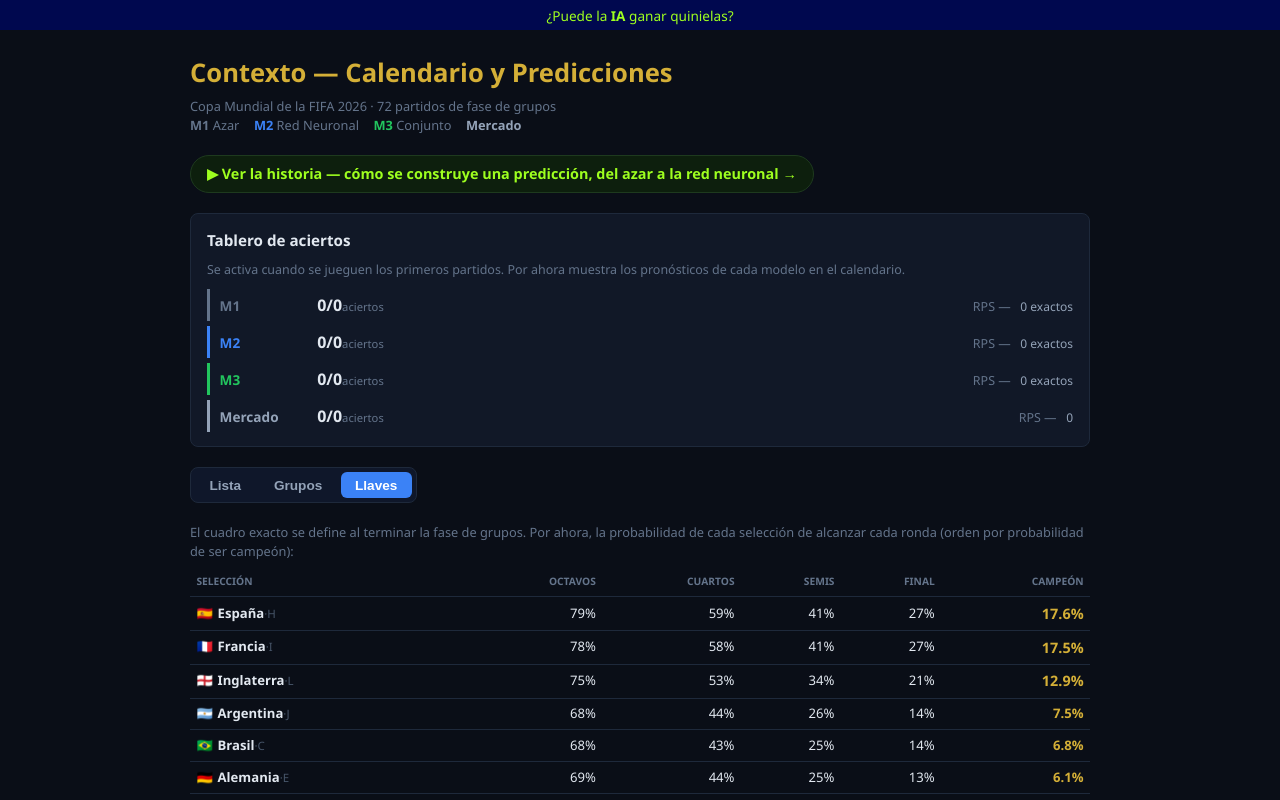
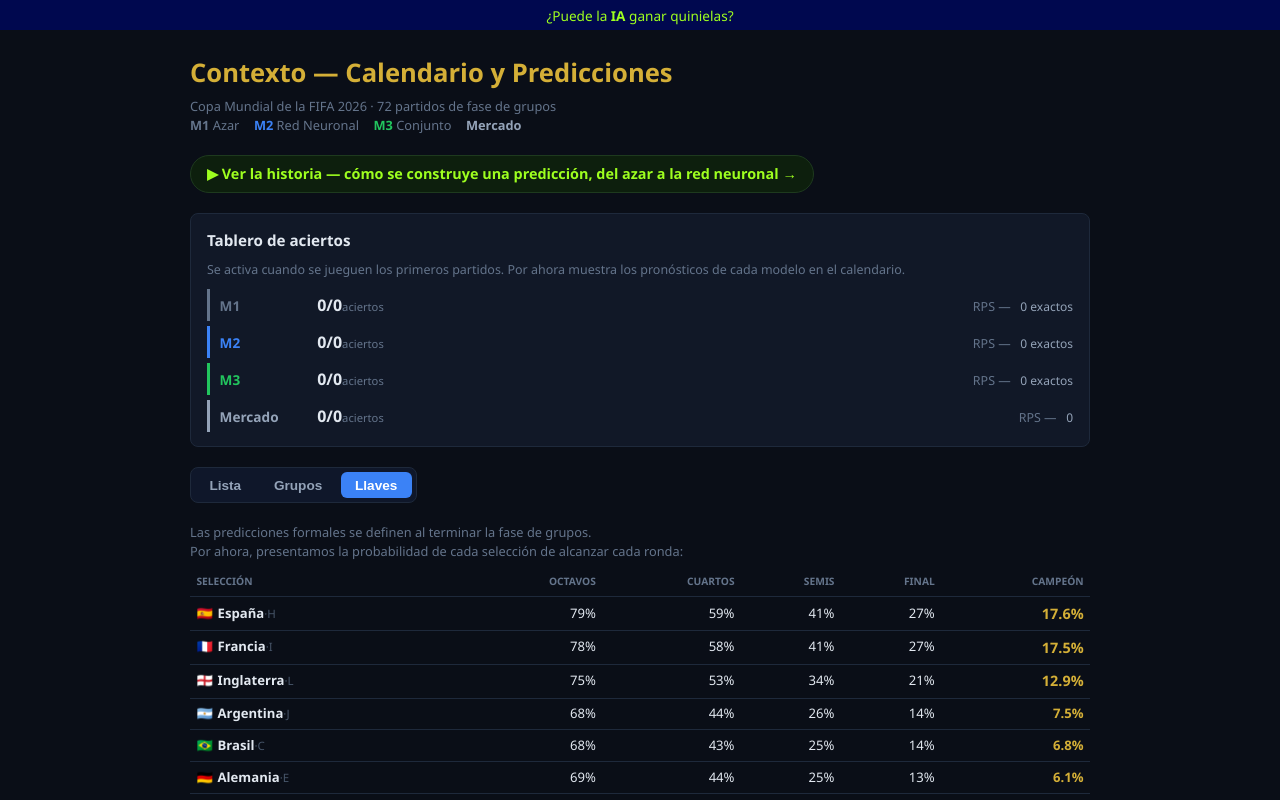
Before and after one commit to innovationwizard/2026WC, a SvelteKit app in the folder web/: page / in a window 1280 px wide. Both pictures are taken after a click on the button "Llaves". Shown: the top 800 px of the page. Built offline with nearby package versions, Linux system fonts and the light colour scheme.

Commit message:
Copy: refine narrative + Llaves wording

```diff
--- a/web/src/lib/components/Llaves.svelte
+++ b/web/src/lib/components/Llaves.svelte
@@ -5,8 +5,8 @@
 </script>
 
 <p class="note">
-  El cuadro exacto se define al terminar la fase de grupos. Por ahora, la probabilidad de
-  cada selección de alcanzar cada ronda (orden por probabilidad de ser campeón):
+  Las predicciones formales se definen al terminar la fase de grupos. <br />Por ahora,
+  presentamos la probabilidad de cada selección de alcanzar cada ronda:
 </p>
 
 <table class="ko">
--- a/web/src/lib/components/narrative/CoverageSlider.svelte
+++ b/web/src/lib/components/narrative/CoverageSlider.svelte
@@ -34,7 +34,7 @@
         <span class="oc" class:inset={curSet.includes(o)}>{label(o, sample)}</span>
       {/each}
     </div>
-    <p class="cap">Más confianza ⇒ conjunto más ancho. No hay almuerzo gratis: la honestidad cuesta precisión.</p>
+    <p class="cap">Más confianza ⇒ conjunto más ancho. <br /> No se puede tener todo a la vez: la honestidad cuesta precisión.</p>
   </div>
 {/if}
 
```
Also changed, not shown: web/src/routes/historia/+page.svelte (+5 -5 lines).
